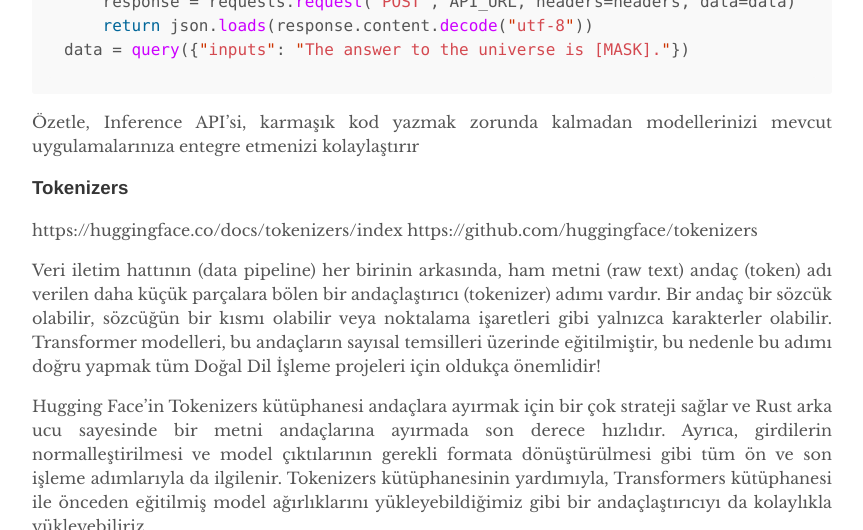
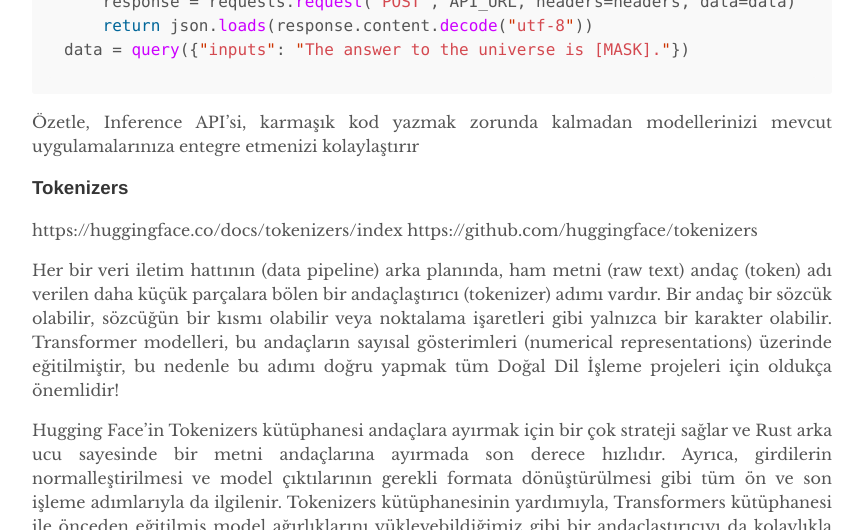
Before and after one commit to mmuratarat/turkish, a Jekyll site: the page built from _posts/2023-08-16-huggingface_intro.md, in a window 1280 px wide and 900 px high, scrolled down 6898 px, cut to the strip 0-530 px from the top of the window. Shown: the whole strip, without its empty margins (208-1071 px from the left). Built offline with Jekyll 4.4.1, drawn with Linux system fonts in a browser that asks for light colours; nearby versions of some CDN libraries; comment, search, counter and statistics services are not loaded.

Commit message:
Update 2023-08-16-huggingface_intro.md

```diff
--- a/_posts/2023-08-16-huggingface_intro.md
+++ b/_posts/2023-08-16-huggingface_intro.md
@@ -146,7 +146,7 @@
 https://huggingface.co/docs/tokenizers/index
 https://github.com/huggingface/tokenizers
 
-Veri iletim hattının (data pipeline) her birinin arkasında, ham metni (raw text) andaç (token) adı verilen daha küçük parçalara bölen bir andaçlaştırıcı (tokenizer) adımı vardır. Bir andaç bir sözcük olabilir, sözcüğün bir kısmı olabilir veya  noktalama işaretleri gibi yalnızca karakterler olabilir. Transformer modelleri, bu andaçların sayısal temsilleri üzerinde eğitilmiştir, bu nedenle bu adımı doğru yapmak tüm Doğal Dil İşleme projeleri için oldukça önemlidir!
+Her bir veri iletim hattının (data pipeline) arka planında, ham metni (raw text) andaç (token) adı verilen daha küçük parçalara bölen bir andaçlaştırıcı (tokenizer) adımı vardır. Bir andaç bir sözcük olabilir, sözcüğün bir kısmı olabilir veya noktalama işaretleri gibi yalnızca bir karakter olabilir. Transformer modelleri, bu andaçların sayısal gösterimleri (numerical representations) üzerinde eğitilmiştir, bu nedenle bu adımı doğru yapmak tüm Doğal Dil İşleme projeleri için oldukça önemlidir!
 
 Hugging Face'in Tokenizers kütüphanesi andaçlara ayırmak için bir çok strateji sağlar ve Rust arka ucu sayesinde bir metni andaçlarına ayırmada son derece hızlıdır. Ayrıca, girdilerin normalleştirilmesi ve model çıktılarının gerekli formata dönüştürülmesi gibi tüm ön ve son işleme adımlarıyla da ilgilenir. Tokenizers kütüphanesinin yardımıyla, Transformers kütüphanesi ile önceden eğitilmiş model ağırlıklarını yükleyebildiğimiz gibi bir andaçlaştırıcıyı da kolaylıkla yükleyebiliriz.
 
```
